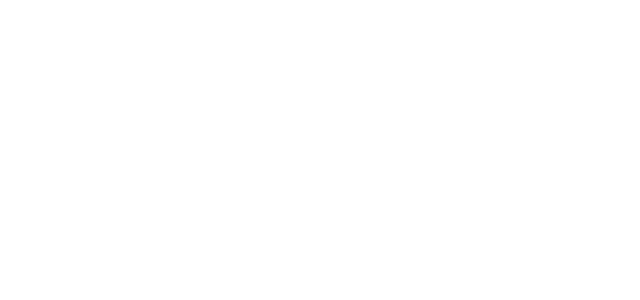
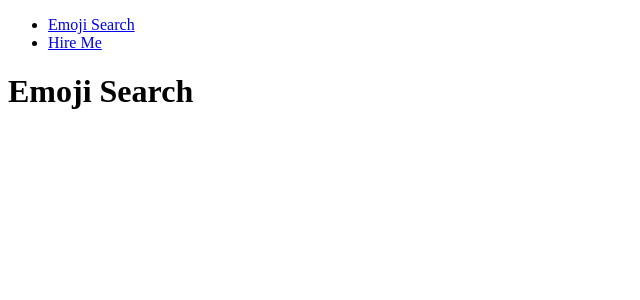
Before and after one commit to hunteradams10/coder-academy-hackathon-team-why-not, a React (Create React App) app: page / in a window 1280 px wide. Shown: the top 300 px of the page, without its empty margins (0-640 px from the left). Built offline with nearby package versions, Linux system fonts and the light colour scheme.

Commit message:
Added routers

```diff
--- a/package.json
+++ b/package.json
@@ -8,6 +8,7 @@
     "@testing-library/user-event": "^13.5.0",
     "react": "^18.2.0",
     "react-dom": "^18.2.0",
+    "react-router-dom": "^6.4.0",
     "react-scripts": "5.0.1",
     "web-vitals": "^2.1.4"
   },
--- a/src/App.js
+++ b/src/App.js
@@ -1,7 +1,29 @@
+import React from 'react'
+import { BrowserRouter as Router, Routes, Route, Link } from "react-router-dom";
+import EmojiSearch from './components/EmojiSeach.jsx'
+import HireMe from './components/HireMe';
+import NotFound from "./components/NotFound"
+
+
+
 function App() {
   return (
-    null
-  );
+    <div >
+       <Router>
+          <nav>
+            <ul>
+              <li><Link to='/'>Emoji Search</Link></li>
+              <li><Link to='/hireMe'>Hire Me</Link></li>
+            </ul>
+          </nav>
+        <Routes>
+        <Route path='*' element={<NotFound />} />
+          <Route exact path='/' element={<EmojiSearch />} />
+          <Route path='/hireMe' element={<HireMe />} />
+        </Routes>
+      </Router>
+    </div>
+  )
 }
 
 export default App;
--- /dev/null
+++ b/src/components/EmojiSeach.jsx
@@ -0,0 +1,11 @@
+import React from 'react'
+
+function EmojiSearch() {
+  return (
+    <div >
+      <h1>Emoji Search</h1>
+    </div>
+  )
+}
+
+export default EmojiSearch;
--- /dev/null
+++ b/src/components/HireMe.jsx
@@ -0,0 +1,12 @@
+import React from 'react'
+
+
+const HireMe = () => {
+    return (
+      <div >
+        <h1>Hire Me</h1>
+      </div>
+    )
+  }
+
+export default HireMe;
--- /dev/null
+++ b/src/components/NotFound.jsx
@@ -0,0 +1,12 @@
+import React from 'react'
+
+
+const NotFound = () => {
+    return (
+      <div >
+        <h1>404 Page Note Found</h1>
+      </div>
+    )
+  }
+
+export default NotFound;
```
Also changed, not shown: 1 other file (tests, documents, lock files or other folders).
